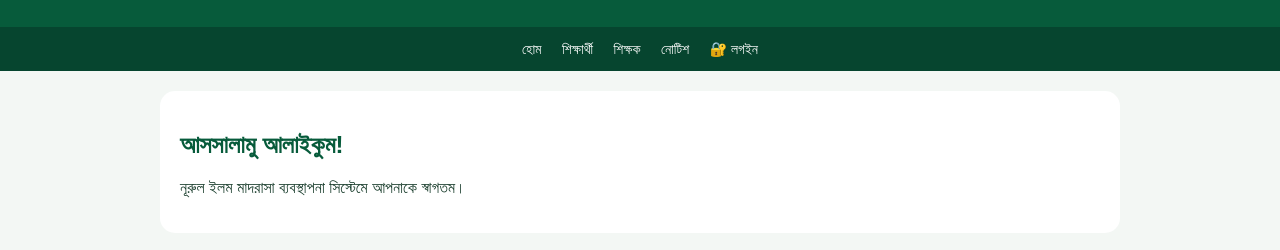
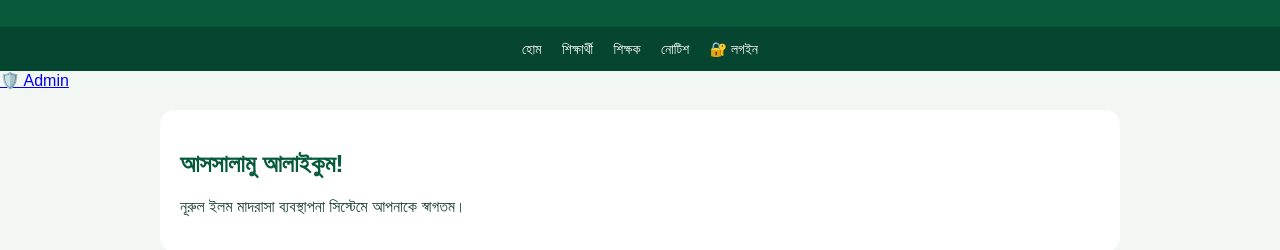
Before and after one commit to Mdkamrulislamalhanafi/noorul-ilm, a plain HTML site: page index.html in a window 1280 px wide. Shown: the part 164-414 px from the top of the page. Drawn offline with Linux system fonts and the light colour scheme.

Commit message:
Add Admin link to navigation in index.html

```diff
--- a/index.html
+++ b/index.html
@@ -40,7 +40,7 @@ footer{text-align:center;background:#06452f;color:white;padding:20px;margin-top:
 <a href="#teachers">শিক্ষক</a>
 <a href="#notice">নোটিশ</a>
 <a href="#login">🔐 লগইন</a></nav>
-
+<a href="#admin">🛡️ Admin</a>
 <div class="container" id="home">
 <div class="welcome">
 <h2>আসসালামু আলাইকুম!</h2>
```
